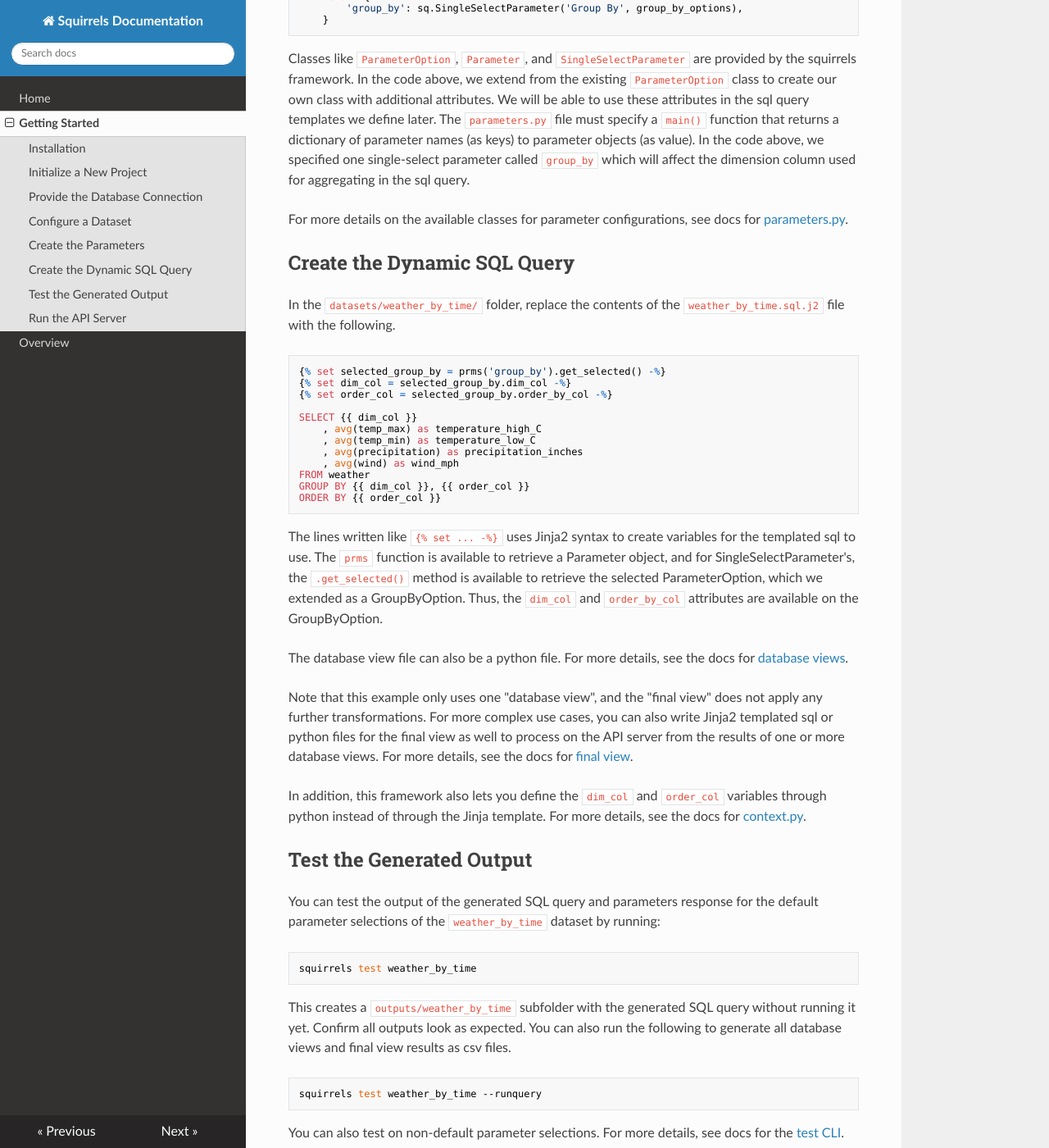
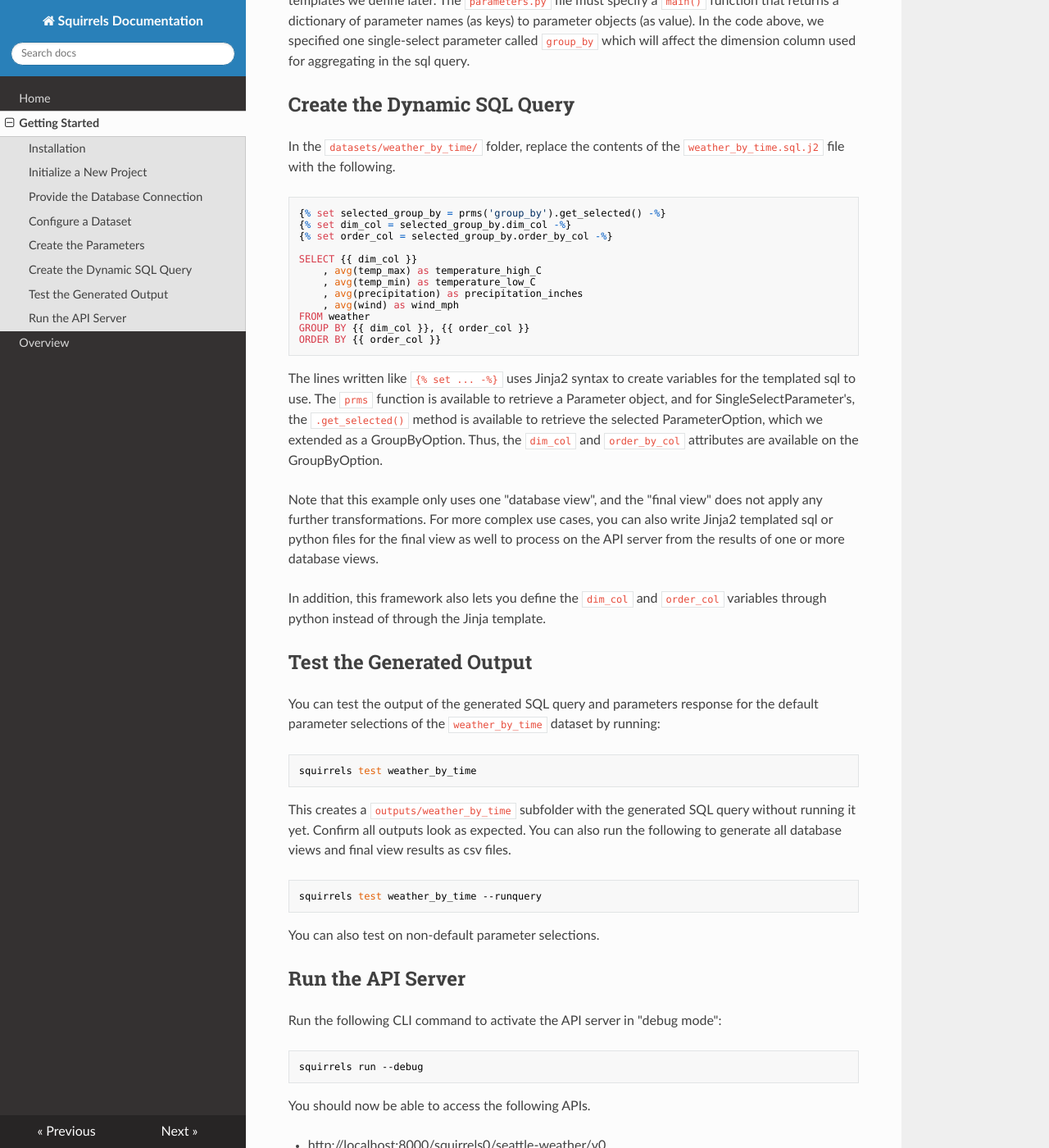
Before and after one commit to squirrels-nest/squirrels-docs, an MkDocs documentation site: the page built from docs/getting-started.md, in a window 1280 px wide and 1400 px high, scrolled down 2982 px. Shown: the whole window at 82% size. Built offline with MkDocs 1.6.1, drawn with Linux system fonts in a browser that asks for light colours; nearby versions of some CDN libraries; some of the changed text lies outside the part shown.

Commit message:
remove reference to non-existent pages

````diff
--- a/docs/getting-started.md
+++ b/docs/getting-started.md
@@ -39,7 +39,7 @@ Once the command is executed, all core files are created. This includes:
 - `parameters.py` and `database_view.sql.j2` in the `datasets/sample_dataset` subfolder
 - `seattle_weather.db` sqlite database in the `database` folder
 
-For more details, see docs for the [init CLI].
+<!-- For more details, see docs for the [init CLI]. -->
 
 ## Provide the Database Connection
 
@@ -56,7 +56,7 @@ The `--values` option let you specify the sql dialect/driver, database url, user
 
 In the `squirrels.yaml` file, set the `db_profile` to `myprofile`.
 
-For more details on database profiles, see docs for the [set-profile CLI].
+<!-- For more details on database profiles, see docs for the [set-profile CLI]. -->
 
 ## Configure a Dataset
 
@@ -99,7 +99,7 @@ Rename the following files/folders to reflect the changes you made in the `squir
 - Rename `datasets/sample_dataset` to `datasets/weather_by_time`
 - Rename `datasets/weather_by_time/database_view1.sql.j2` to `datasets/weather_by_time/weather_by_time.sql.j2`
 
-For more details on the `squirrels.yaml` file, see the docs for [squirrels.yaml].
+<!-- For more details on the `squirrels.yaml` file, see the docs for [squirrels.yaml]. -->
 
 ## Create the Parameters
 
@@ -131,7 +131,7 @@ def main() -> Dict[str, sq.Parameter]:
 
 Classes like `ParameterOption`, `Parameter`, and `SingleSelectParameter` are provided by the squirrels framework. In the code above, we extend from the existing `ParameterOption` class to create our own class with additional attributes. We will be able to use these attributes in the sql query templates we define later. The `parameters.py` file must specify a `main()` function that returns a dictionary of parameter names (as keys) to parameter objects (as value). In the code above, we specified one single-select parameter called `group_by` which will affect the dimension column used for aggregating in the sql query.
 
-For more details on the available classes for parameter configurations, see docs for [parameters.py].
+<!-- For more details on the available classes for parameter configurations, see docs for [parameters.py]. -->
 
 ## Create the Dynamic SQL Query
 
@@ -154,11 +154,15 @@ ORDER BY {{ order_col }}
 
 The lines written like `{% set ... -%}` uses Jinja2 syntax to create variables for the templated sql to use. The `prms` function is available to retrieve a Parameter object, and for SingleSelectParameter's, the `.get_selected()` method is available to retrieve the selected ParameterOption, which we extended as a GroupByOption. Thus, the `dim_col` and `order_by_col` attributes are available on the GroupByOption.
 
-The database view file can also be a python file. For more details, see the docs for [database views].
+<!-- The database view file can also be a python file. For more details, see the docs for [database views]. -->
 
-Note that this example only uses one "database view", and the "final view" does not apply any further transformations. For more complex use cases, you can also write Jinja2 templated sql or python files for the final view as well to process on the API server from the results of one or more database views. For more details, see the docs for [final view].
+Note that this example only uses one "database view", and the "final view" does not apply any further transformations. For more complex use cases, you can also write Jinja2 templated sql or python files for the final view as well to process on the API server from the results of one or more database views.
 
-In addition, this framework also lets you define the `dim_col` and `order_col` variables through python instead of through the Jinja template. For more details, see the docs for [context.py].
+<!-- For more details, see the docs for [final view]. -->
+
+In addition, this framework also lets you define the `dim_col` and `order_col` variables through python instead of through the Jinja template.
+
+<!-- For more details, see the docs for [context.py]. -->
 
 ## Test the Generated Output
 
@@ -174,7 +178,9 @@ This creates a `outputs/weather_by_time` subfolder with the generated SQL query
 squirrels test weather_by_time --runquery
 ```
 
-You can also test on non-default parameter selections. For more details, see docs for the [test CLI].
+You can also test on non-default parameter selections.
+
+<!-- For more details, see docs for the [test CLI]. -->
 
 ## Run the API Server
 
@@ -195,10 +201,9 @@ You should now be able to access the following APIs.
 
 For a simple UI to test the API interactions, go to `http://localhost:8000/` from your browser.
 
-For more details, see docs for the [run CLI].
+<!-- For more details, see docs for the [run CLI]. -->
 
-
-[init CLI]: cli-guide/init.md
+<!-- [init CLI]: cli-guide/init.md
 [set-profile CLI]: cli-guide/set-profile.md
 [squirrels.yaml]: user-guide/squirrels-manifest.md
 [parameters.py]: user-guide/parameters.md
@@ -206,4 +211,4 @@ For more details, see docs for the [run CLI].
 [database views]: user-guide/database-views.md
 [final view]: user-guide/final-view.md
 [test CLI]: cli-guide/test.md
-[run CLI]: cli-guide/run.md
+[run CLI]: cli-guide/run.md -->
````
Also changed, not shown: docs/overview.md (+8 -4 lines).
